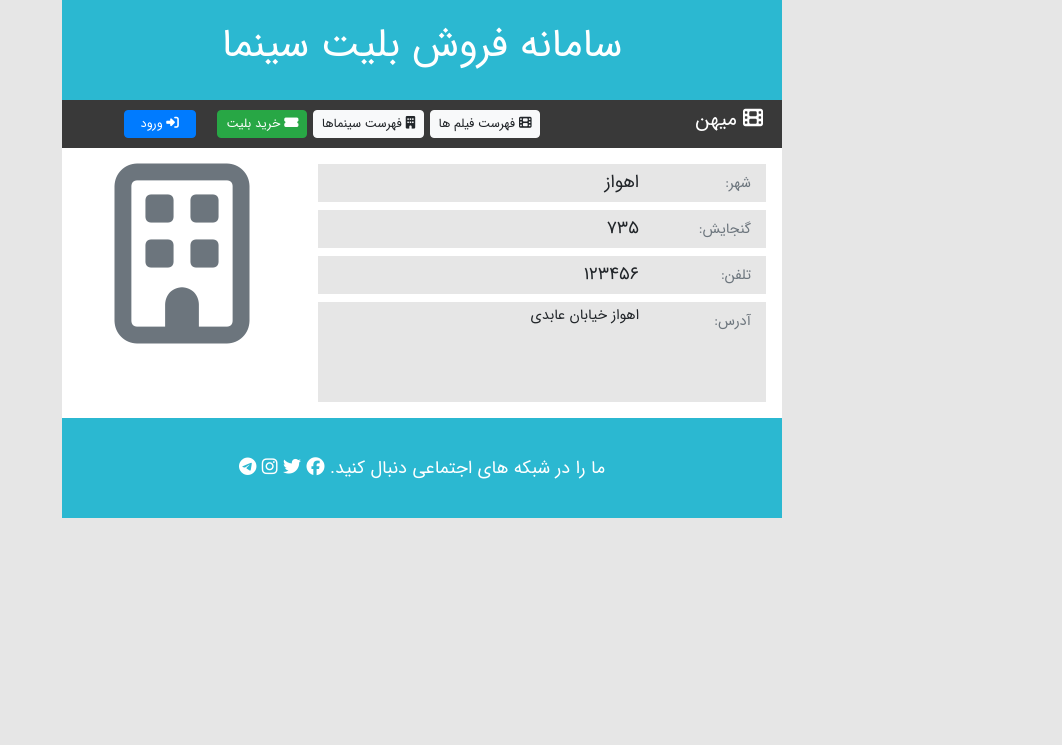
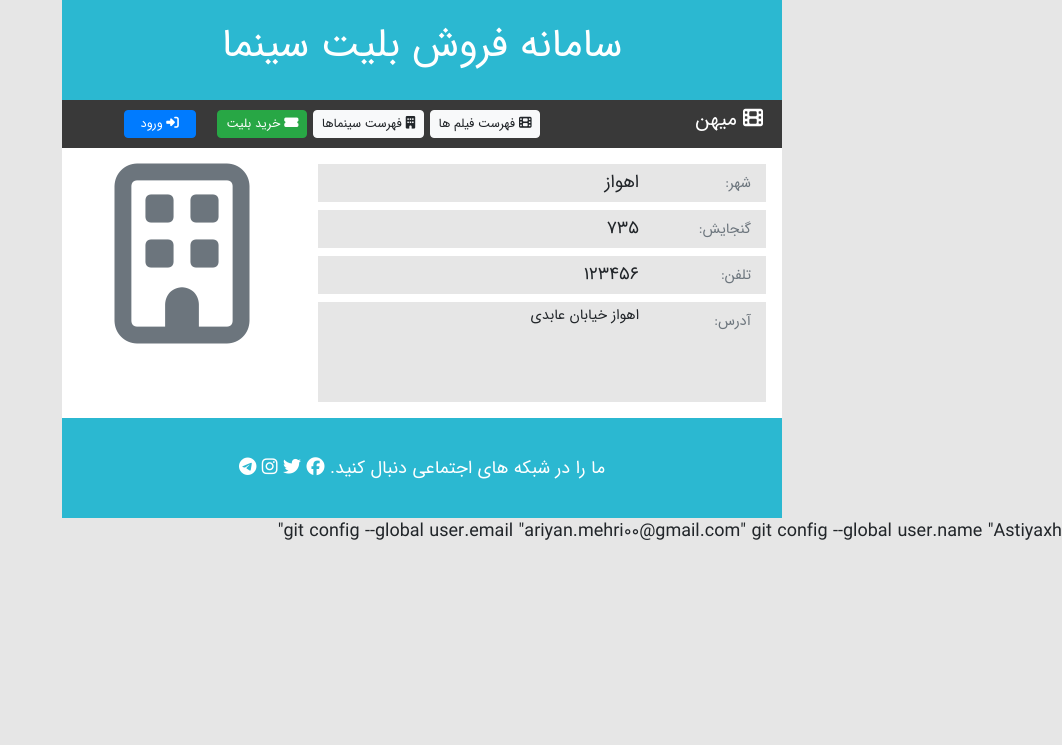
Before and after one commit to Astiyaxh/Cinema_Django, a Django app: page /ticketing/cinema/details/100 in a window 1280 px wide. Shown: the top 745 px of the page, without its empty margins (218-1280 px from the left). Run offline with Django 4.2, Linux system fonts and the light colour scheme; data comes from the database, SQL or seed files in the repository; some libraries are stand-ins or nearby versions.

```diff
--- a/ticketing/templates/ticketing/base_page.html
+++ b/ticketing/templates/ticketing/base_page.html
@@ -103,3 +103,6 @@
 </body>
 
 </html>
+
+git config --global user.email "ariyan.mehri00@gmail.com"
+git config --global user.name "Astiyaxh"
```
